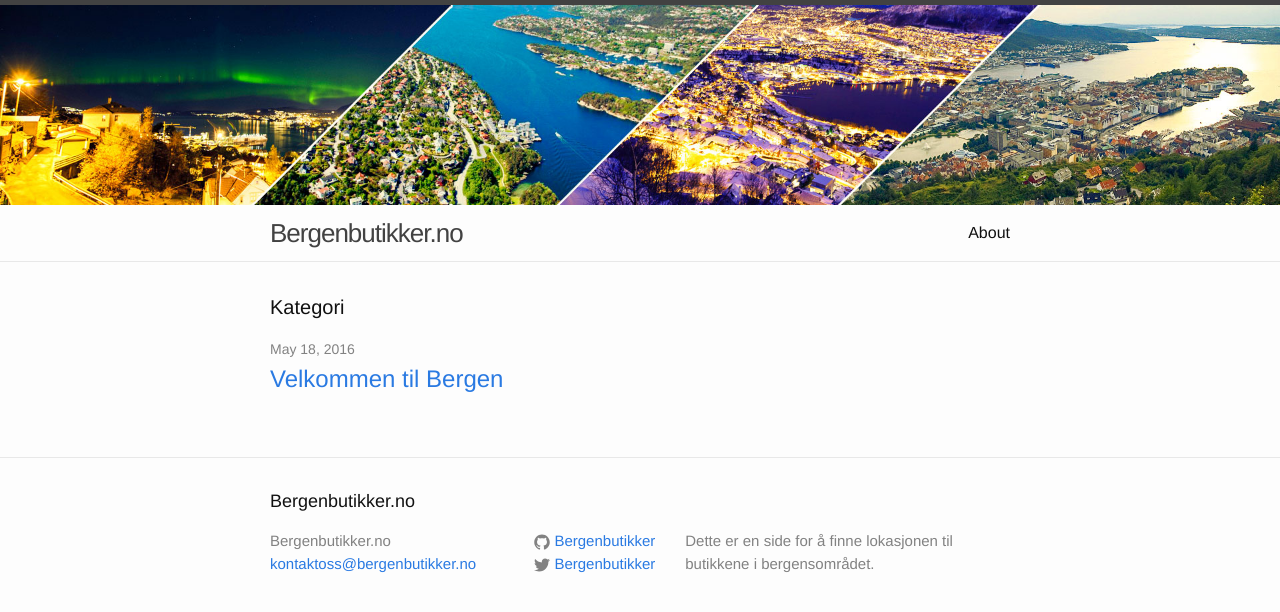
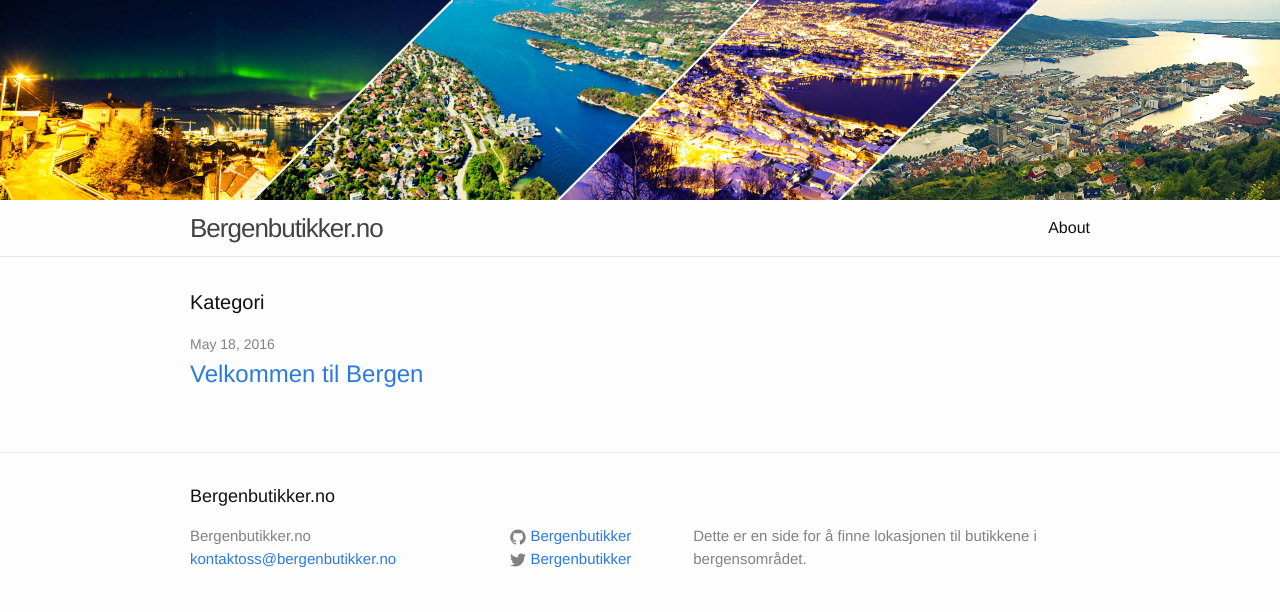
Before and after one commit to eikenottt/eikenottt.github.io, a Jekyll site: the page built from index.html, in a window 1280 px wide. Shown: the top 612 px of the page. Built offline with Jekyll 4.4.1, drawn with Linux system fonts in a browser that asks for light colours.

Commit message:
CSS
Diverse endringer i CSS
endring av standard bredde, og fjerning av border-top

```diff
--- a/_config.yml
+++ b/_config.yml
@@ -10,7 +10,7 @@ title: Bergenbutikker.no
 email: kontaktoss@bergenbutikker.no
 description: > # this means to ignore newlines until "baseurl:"
   Dette er en side for å finne lokasjonen til butikkene i bergensområdet.
-baseurl: "" # the subpath of your site, e.g. /blog
+baseurl: "/" # the subpath of your site, e.g. /blog
 url: "http://bergenbutikker.no" # the base hostname & protocol for your site
 twitter_username: Bergenbutikker
 github_username:  Bergenbutikker
--- a/_sass/_layout.scss
+++ b/_sass/_layout.scss
@@ -2,7 +2,6 @@
  * Site header
  */
 .site-header {
-    border-top: 5px solid $grey-color-dark;
     border-bottom: 1px solid $grey-color-light;
     min-height: 56px;
 
--- a/css/main.scss
+++ b/css/main.scss
@@ -23,10 +23,10 @@ $grey-color-light: lighten($grey-color, 40%);
 $grey-color-dark:  darken($grey-color, 25%);
 
 // Width of the content area
-$content-width:    800px;
+$content-width:    960px;
 
 $on-palm:          600px;
-$on-laptop:        800px;
+$on-laptop:        960px;
 
 
 
```
